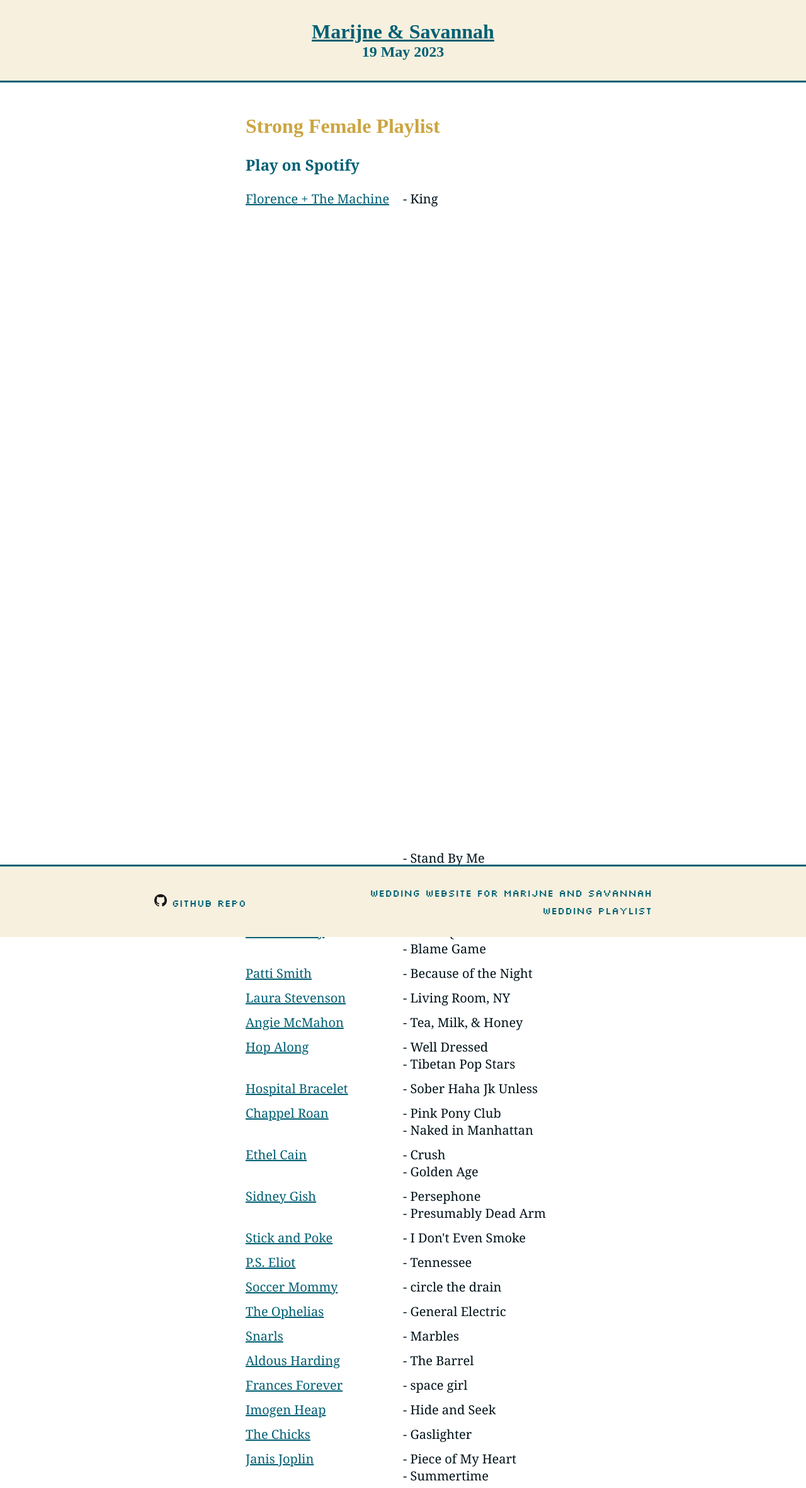
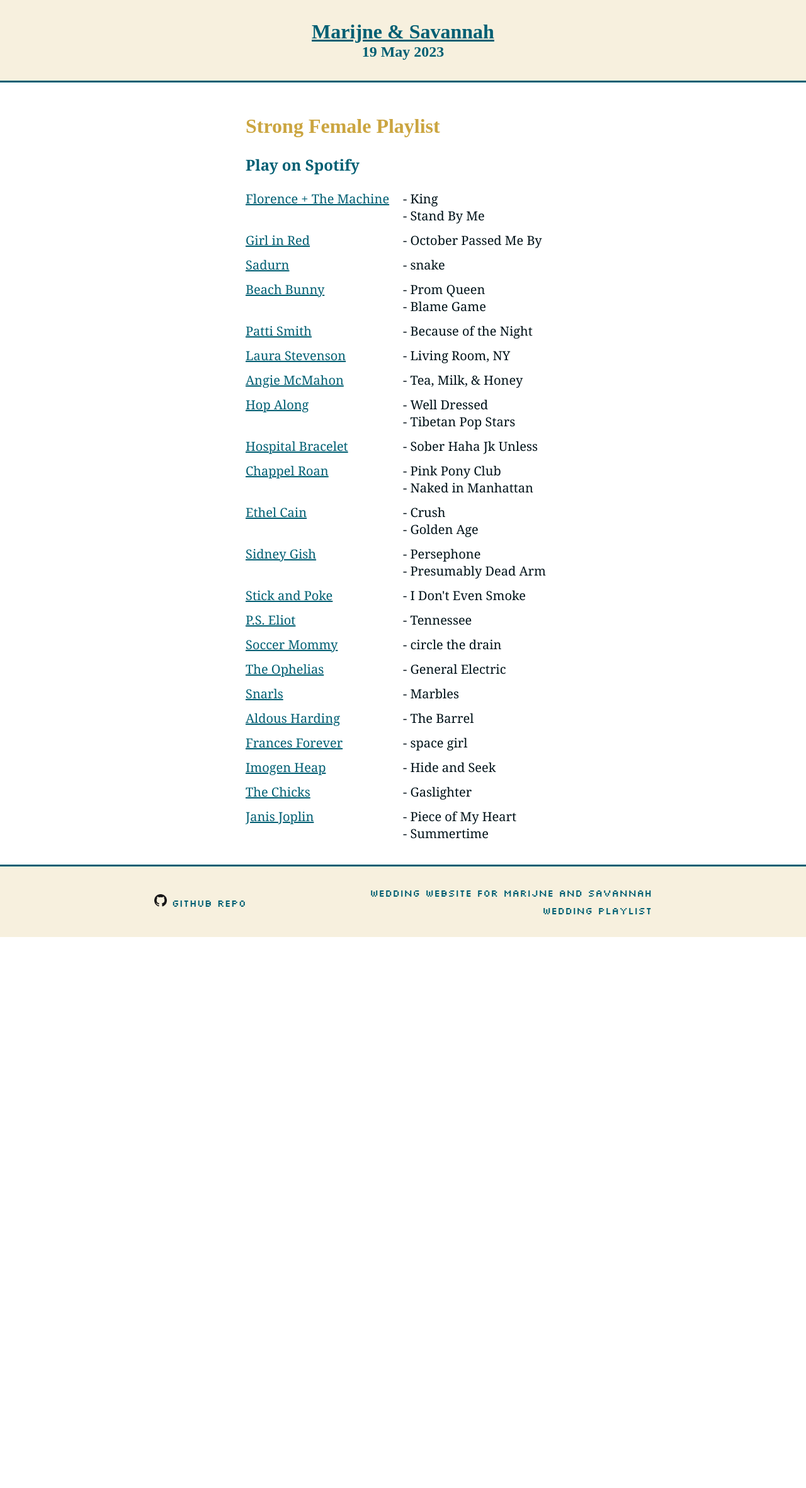
Before and after one commit to schijns-fischer-wedding/schijns-fischer-wedding.github.io, a Jekyll site: the page built from pages/strong_female_playlist.md, in a window 1280 px wide. Shown: the whole page at 63% size. Built offline with Jekyll 4.4.1, drawn with Linux system fonts in a browser that asks for light colours; some web fonts are replaced; after the commit the page ends 1488 px from its top, so only the background shows below that.

Commit message:
fixed grid row height styling for safari

```diff
--- a/css/_strong_female_playlist.scss
+++ b/css/_strong_female_playlist.scss
@@ -1,7 +1,7 @@
 .song_grid {
   display: grid;
   grid-template-columns: minmax(150px, 250px) minmax(150px, 250px);
-  grid-template-rows: 100%;
+  grid-template-rows: max-content;
 
   .span_2 {
     grid-row: span 2;
```
